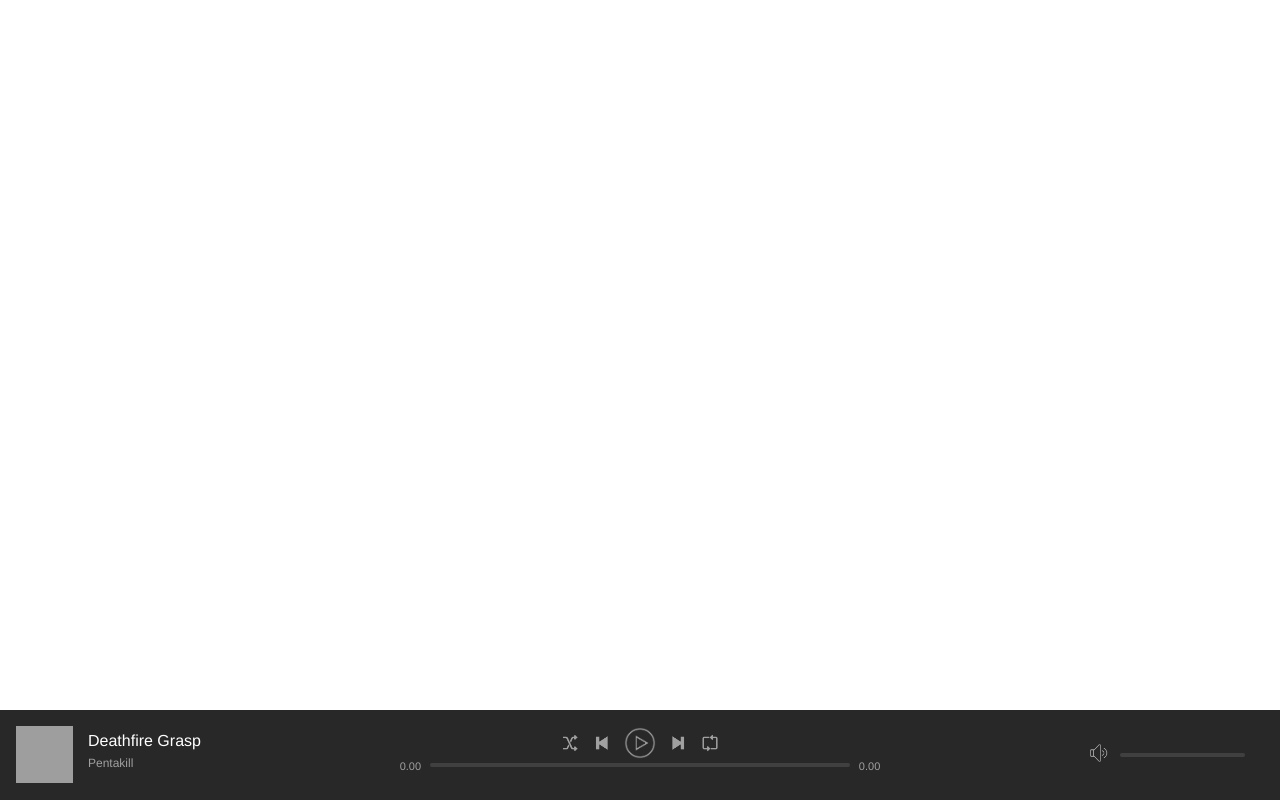
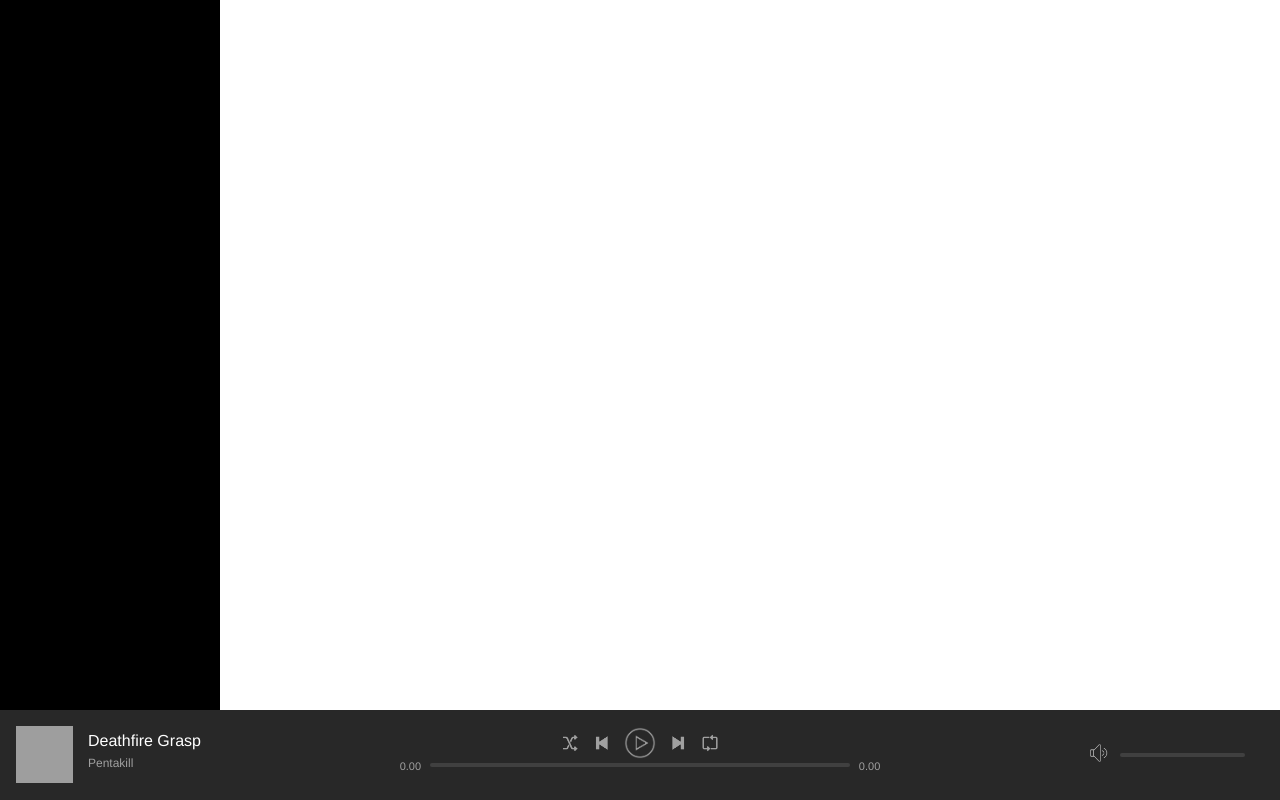
Before and after one commit to veraalex97/Spotlitfy, a PHP site: page / in a window 1280 px wide. Run offline with PHP 8.4, Linux system fonts and the light colour scheme; the visitor is signed in with stand-in values (Sample User, id 1); grey boxes are pictures that could not be loaded.

Commit message:
sidebar nav

```diff
--- a/assets/css/style.css
+++ b/assets/css/style.css
@@ -144,3 +144,17 @@ body {
 .volumeBar .progressBar {
   width: 125px;
 }
+
+.topContainer {
+  min-height: 100%;
+  width: 100%;
+}
+
+#navBarContainer {
+  background-color: #000;
+  width: 220px;
+  height: 100vh;
+  position: fixed;
+  top: 0;
+  left: 0;
+}
--- a/index.php
+++ b/index.php
@@ -13,8 +13,14 @@ if(isset($_SESSION['userLoggedIn'])) {
 </head>
 
 <body>
-	<!-- <h1>Welcome to Spotlitfy!</h1> -->
-</body>
+	<div id="mainContainer">
+
+		<div class="topContainer">
+			<div id="navBarContainer">
+
+			</div>
+		</div>
+
 		<div id="nowPlayingBarContainer">
 			<div id="nowPlayingBar">
 				<div id="nowPlayingLeft">
@@ -91,4 +97,6 @@ if(isset($_SESSION['userLoggedIn'])) {
 
 			</div>
 		</div>
+	</div>
+</body>
 </html>
```
Lines whose indentation alone changed are shown as unchanged.
